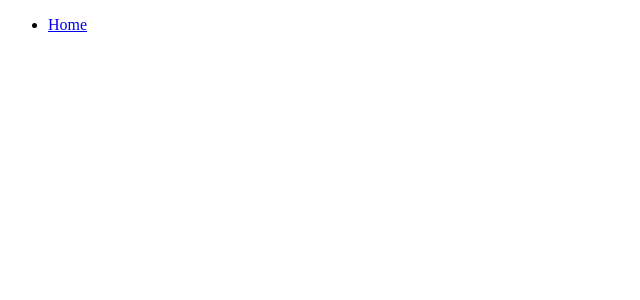
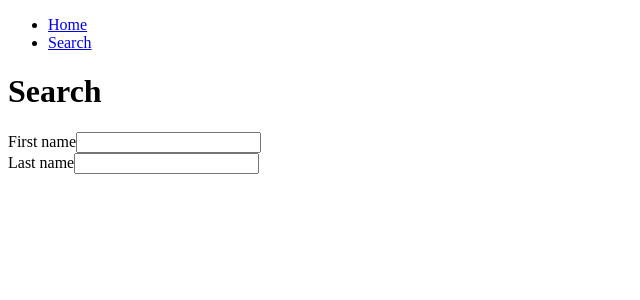
Before and after one commit to cwansart/ng-folder-structure-test, an Angular app: page /search in a window 1280 px wide. Before the commit this address led to /. Shown: the top 300 px of the page, without its empty margins (0-640 px from the left). Built offline with nearby package versions, Linux system fonts and the light colour scheme.

Commit message:
add search module

```diff
--- a/src/app/app-routing.module.ts
+++ b/src/app/app-routing.module.ts
@@ -5,6 +5,11 @@ const routes: Routes = [
   {
     path: 'home',
     loadChildren: () => import('./home/home.module').then((m) => m.HomeModule),
+  },
+  {
+    path: 'search',
+    loadChildren: () =>
+      import('./search/search.module').then((m) => m.SearchModule),
   },
   {
     path: '',
--- a/src/app/app.component.html
+++ b/src/app/app.component.html
@@ -1,6 +1,7 @@
 <nav>
   <ul>
     <li><a routerLink="home">Home</a></li>
+    <li><a routerLink="search">Search</a></li>
   </ul>
 </nav>
 <router-outlet></router-outlet>
--- /dev/null
+++ b/src/app/search/search-routing.module.ts
@@ -0,0 +1,11 @@
+import { NgModule } from '@angular/core';
+import { RouterModule, Routes } from '@angular/router';
+import { SearchComponent } from './search.component';
+
+const routes: Routes = [{ path: '', component: SearchComponent }];
+
+@NgModule({
+  imports: [RouterModule.forChild(routes)],
+  exports: [RouterModule]
+})
+export class SearchRoutingModule { }
--- /dev/null
+++ b/src/app/search/search.component.html
@@ -0,0 +1,11 @@
+<h1>Search</h1>
+<app-text-input
+  type="text"
+  label="First name"
+  [value]="firstName ?? ''"
+></app-text-input>
+<app-text-input
+  type="text"
+  label="Last name"
+  [value]="lastName ?? ''"
+></app-text-input>
--- a/src/app/shared/text-input/text-input.component.ts
+++ b/src/app/shared/text-input/text-input.component.ts
@@ -13,7 +13,7 @@ export class TextInputComponent implements OnChanges {
   type: 'text';
 
   @Input()
-  value: string;
+  value: string = '';
 
   id: string;
 
```
Also changed, not shown: src/app/search/search.component.ts (added, +12 -0 lines), src/app/search/search.module.ts (added, +13 -0 lines), src/app/search/search.component.scss (added), 1 other file (tests, documents, lock files or other folders).
